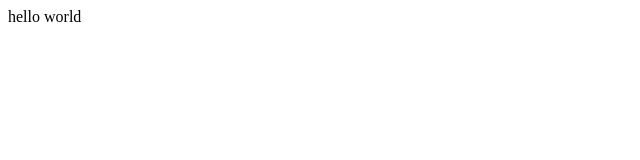
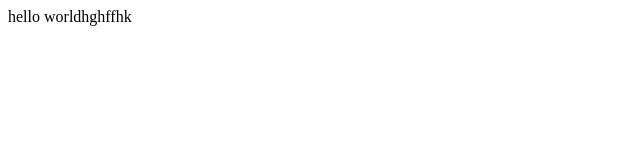
Before and after one commit to debasisgmail/jenkins-sample, a plain HTML site: page index.html in a window 1280 px wide. Shown: the full height of the page, 0-640 px from the left. Drawn offline with Linux system fonts and the light colour scheme.

Commit message:
chnges
hfjjh

```diff
--- a/index.html
+++ b/index.html
@@ -1,7 +1,7 @@
 <html>
 
 <body>
-<p>hello world</p>
+<p>hello worldhghffhk</p>
 </body>
 
 </html>
```
